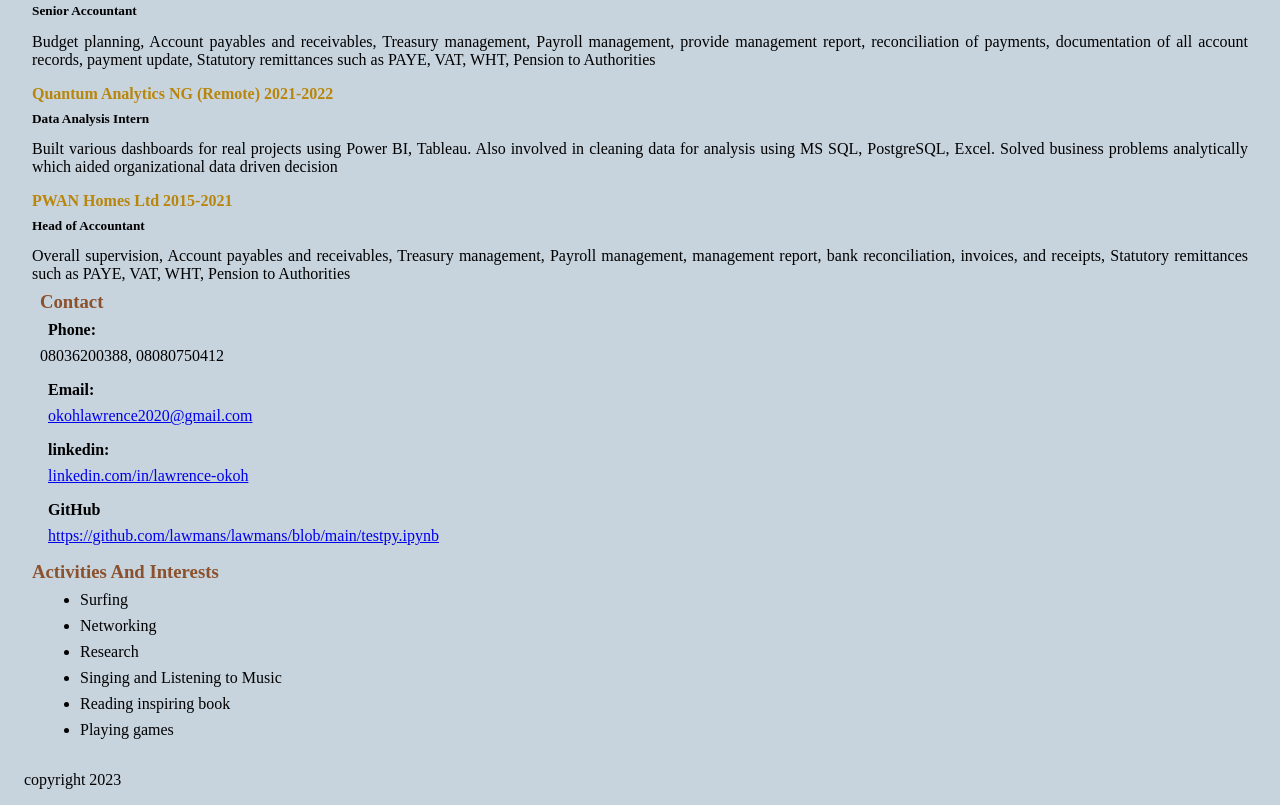
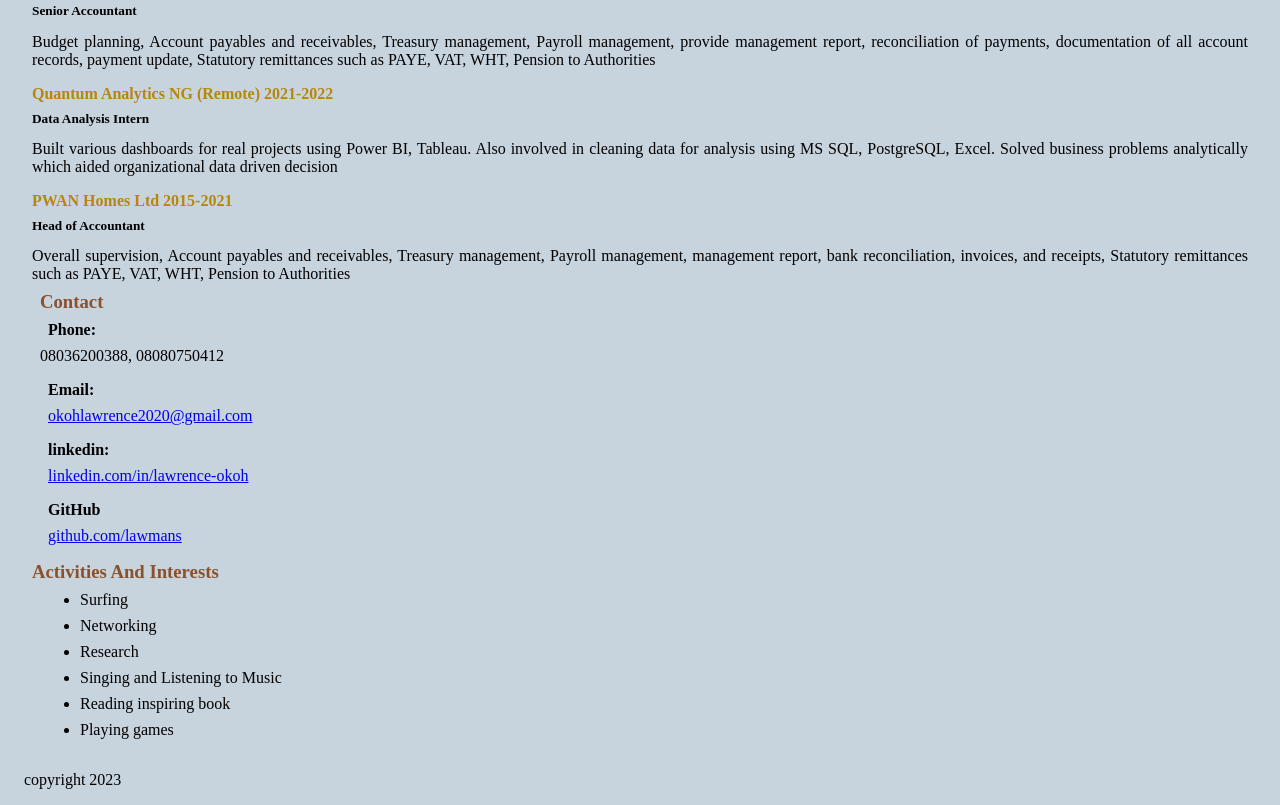
Before and after one commit to lawmans/Portfolio, a plain HTML site: page index.html in a window 1280 px wide. Shown: the part 943-1748 px from the top of the page. Drawn offline with Linux system fonts and the light colour scheme.

Commit message:
github url shortened

```diff
--- a/index.html
+++ b/index.html
@@ -106,7 +106,7 @@ such as PAYE, VAT, WHT, Pension to Authorities</p>
 		<p><strong>linkedin:</strong></p><span><a href="https://linkedin.com/in/lawrence-okoh">linkedin.com/in/lawrence-okoh</a></span>
 	</nav>
 	<nav class="linkedin">
-		<p><strong>GitHub</strong></p><span><a href="https://github.com/lawmans/lawmans/blob/main/testpy.ipynb">https://github.com/lawmans/lawmans/blob/main/testpy.ipynb</a></span>
+		<p><strong>GitHub</strong></p><span><a href="https://github.com/lawmans/lawmans/blob/main/testpy.ipynb">github.com/lawmans</a></span>
 
 	</nav>
 
```
Also changed, not shown: 1 other file.
